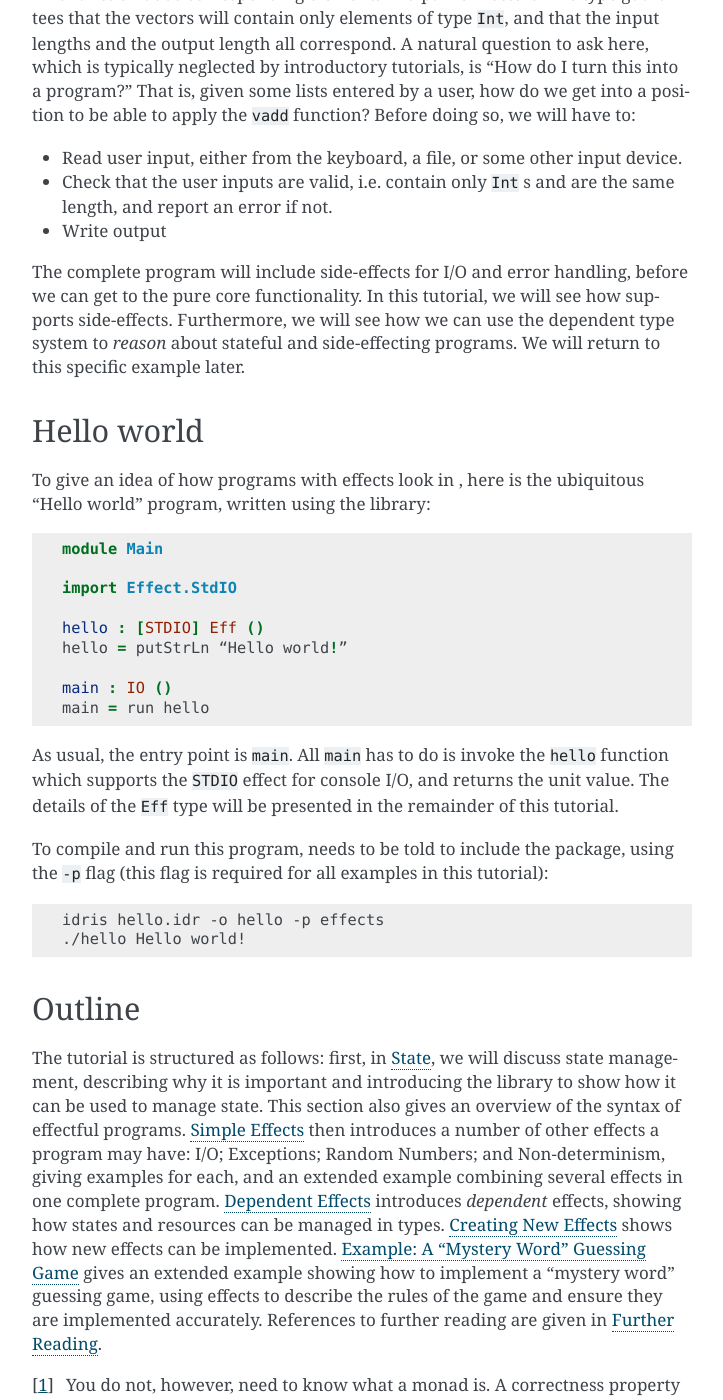
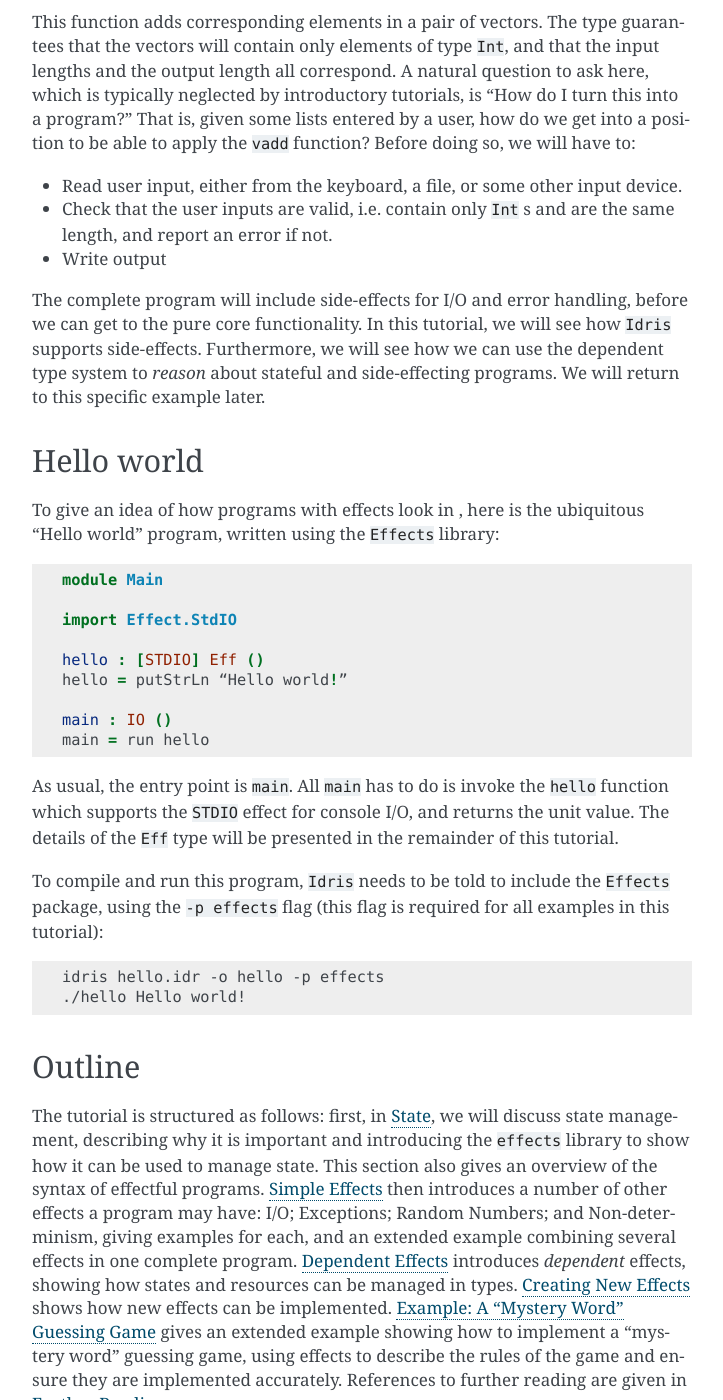
Before and after one commit to idris-lang/Idris-dev, a Sphinx documentation site: the page built from docs/effects/introduction.rst, in a window 1280 px wide and 1400 px high, scrolled down 572 px. Shown: the whole window, without its empty margins (388-1111 px from the left). Built offline with Sphinx 7.4.7, drawn with Linux system fonts in a browser that asks for light colours; formulas are drawn with MathJax 3; some of the changed text lies outside the part shown.

Commit message:
Fixed the last set (hopefull) of errors from the pandoc conversion.

```diff
--- a/docs/effects/introduction.rst
+++ b/docs/effects/introduction.rst
@@ -14,9 +14,10 @@
 supporting mutable state, interaction with the outside world,
 exceptions, and verified resource management.
 
-This tutorial assumes familiarity with pure programming in , as
-described in Sections 1–6 of the main tutorial [1]_. The examples are
-tested with version .
+This tutorial assumes familiarity with pure programming in ``Idris``,
+as described in Sections 1–6 of the main tutorial [1]_. The examples
+are presented are tested with ``Idris`` and can be found in the
+examples directory of the ``Idris`` repository.
 
 Consider, for example, the following introductory function which
 illustrates the kind of properties which can be expressed in the type
@@ -46,16 +47,16 @@
 
 The complete program will include side-effects for I/O and error
 handling, before we can get to the pure core functionality. In this
-tutorial, we will see how supports side-effects. Furthermore, we will
-see how we can use the dependent type system to *reason* about stateful
-and side-effecting programs. We will return to this specific example
-later.
+tutorial, we will see how ``Idris`` supports side-effects.
+Furthermore, we will see how we can use the dependent type system to
+*reason* about stateful and side-effecting programs. We will return to
+this specific example later.
 
 Hello world
 ===========
 
 To give an idea of how programs with effects look in , here is the
-ubiquitous “Hello world” program, written using the library:
+ubiquitous “Hello world” program, written using the ``Effects`` library:
 
 .. code-block:: idris
 
@@ -74,8 +75,8 @@
 I/O, and returns the unit value. The details of the ``Eff`` type will be
 presented in the remainder of this tutorial.
 
-To compile and run this program, needs to be told to include the
-package, using the ``-p`` flag (this flag is required for all examples
+To compile and run this program, ``Idris`` needs to be told to include the
+``Effects`` package, using the ``-p effects`` flag (this flag is required for all examples
 in this tutorial):
 
 .. code-block:: sh
@@ -86,20 +87,21 @@
 Outline
 =======
 
-The tutorial is structured as follows: first, in :ref:`sect-state`,
-we will discuss state management, describing why it is important and
-introducing the library to show how it can be used to manage state. This
-section also gives an overview of the syntax of effectful programs.
-:ref:`sect-simpleff` then introduces a number of other effects a
-program may have: I/O; Exceptions; Random Numbers; and Non-determinism,
-giving examples for each, and an extended example combining several
-effects in one complete program. :ref:`sect-depeff` introduces
-*dependent* effects, showing how states and resources can be managed in
-types. :ref:`sect-impleff` shows how new effects can be implemented.
-:ref:`sect-hangman` gives an extended example showing how to
-implement a “mystery word” guessing game, using effects to describe the
-rules of the game and ensure they are implemented accurately. References
-to further reading are given in :ref:`sect-further`.
+The tutorial is structured as follows: first, in :ref:`sect-state`, we
+will discuss state management, describing why it is important and
+introducing the ``effects`` library to show how it can be used to
+manage state. This section also gives an overview of the syntax of
+effectful programs.  :ref:`sect-simpleff` then introduces a number of
+other effects a program may have: I/O; Exceptions; Random Numbers; and
+Non-determinism, giving examples for each, and an extended example
+combining several effects in one complete program. :ref:`sect-depeff`
+introduces *dependent* effects, showing how states and resources can
+be managed in types. :ref:`sect-impleff` shows how new effects can be
+implemented.  :ref:`sect-hangman` gives an extended example showing
+how to implement a “mystery word” guessing game, using effects to
+describe the rules of the game and ensure they are implemented
+accurately. References to further reading are given in
+:ref:`sect-further`.
 
 .. [1]
    You do not, however, need to know what a monad is. A correctness
--- a/docs/tutorial/typesfuns.rst
+++ b/docs/tutorial/typesfuns.rst
@@ -518,6 +518,8 @@
 
     readFile : String -> IO String
 
+.. _sect-do:
+
 “``do``” notation
 -----------------
 
@@ -825,6 +827,8 @@
 
 We will see more on ``with`` notation later.
 
+.. _sect-more-expr:
+
 More Expressions
 ----------------
 
```
Also changed, not shown: docs/effects/impleff.rst (+7 -6 lines), docs/tutorial/classes.rst (+4 -3 lines).
